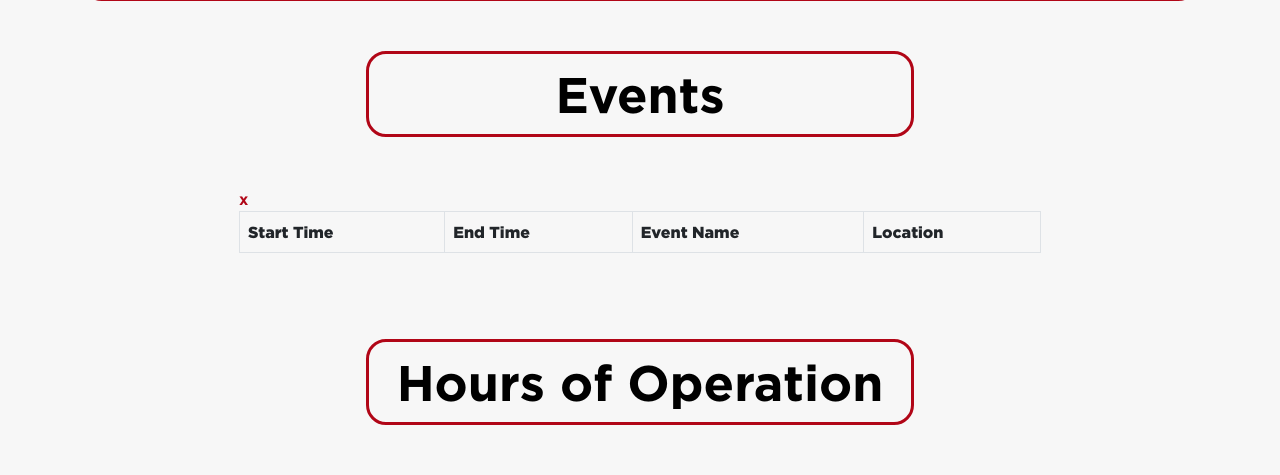
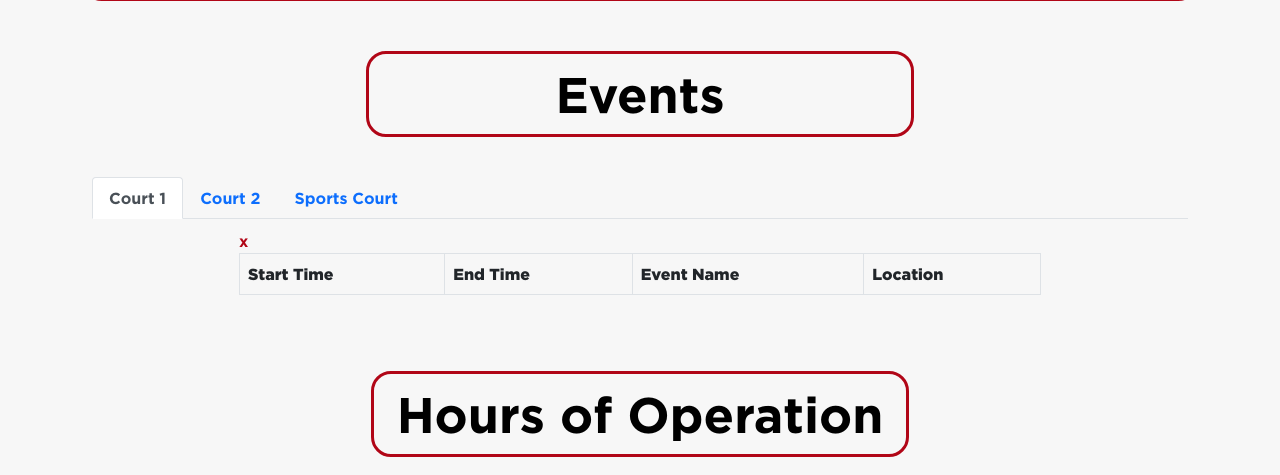
Before and after one commit to Nickdaco/GymNEU, a Flask app: template templates/home.html in a window 1280 px wide. Shown: the part 811-1286 px from the top of the page. Run offline with Flask 2, Linux system fonts and the light colour scheme; the template is opened without the code that fills it: most values are stand-ins (such as "Sample title", 1, 10 or a date in 2020); lists and menus that the app fills with data are empty.

Commit message:
Added tabs for the 3 Marino Courts. Currently super janky.

```diff
--- a/gym_percents.json
+++ b/gym_percents.json
@@ -8,14 +8,7 @@
         "Start Time": "5:30 AM"
       }
     ],
-    "Court 3": [
-      {
-        "End Time": "12:00 AM",
-        "Event": "Open Basketball",
-        "Location": "Marino Center - BB Ct3",
-        "Start Time": "5:30 AM"
-      }
-    ],
+    "Court 3": "No Events Today",
     "Multipurpose Room & Squash Courts": "No Events Today",
     "Open Skate": "No Events Today",
     "Open Swim": "No Events Today",
@@ -31,7 +24,7 @@
   "Gym-Availability-Percentage": {
     "Marino Center - 2nd Floor": 6,
     "Marino Center - 3rd Floor Select & Cardio": 6,
-    "Marino Center - 3rd Floor Weight Room": 6,
+    "Marino Center - 3rd Floor Weight Room": 90,
     "Marino Center - Gymnasium": 7,
     "Marino Center - Track": 5,
     "SquashBusters - 4th Floor": 10
--- a/templates/home.html
+++ b/templates/home.html
@@ -3,6 +3,7 @@
 <center><h1>Marino Center</h1></center>
 
 <div class="marino-info-container">
+
 
     <span>Marino Second Floor Capacity: </span>
     <div class="marino-second-floor-container">
@@ -39,15 +40,22 @@
 
 <div class="table-container">
     <center><h1>Events</h1></center>
-    <div class="marino-info-container-clear">
-        <table class="table table-bordered table-striped table-hover">
+
+<nav>
+  <div class="nav nav-tabs" id="nav-tab" role="tablist">
+    <button class="nav-link active" id="nav-home-tab" data-bs-toggle="tab" data-bs-target="#nav-home" type="button" role="tab" aria-controls="nav-home" aria-selected="true">Court 1</button>
+    <button class="nav-link" id="nav-profile-tab" data-bs-toggle="tab" data-bs-target="#nav-profile" type="button" role="tab" aria-controls="nav-profile" aria-selected="false">Court 2</button>
+    <button class="nav-link" id="nav-contact-tab" data-bs-toggle="tab" data-bs-target="#nav-contact" type="button" role="tab" aria-controls="nav-contact" aria-selected="false">Sports Court</button>
+  </div>
+</nav>
+<div class="tab-content" id="nav-tabContent">
+  <div class="tab-pane fade show active marino-info-container-clear" id="nav-home" role="tabpanel" aria-labelledby="nav-home-tab" >
+      <table class="table table-bordered table-striped table-hover">
             <thead>
+<!--            If there are no events at all today-->
+            {% if context["Events"]["Court 2"] == "No Events Today" %}
 
-<!--            If there are no events at all today-->
-            {% if context["Events"]["Court 2"] and context["Events"]["Court 3"] and context["Events"]["Sports Court"] ==
-            "No Events Today" %}
-
-            <h1> No Events Today... :( </h1>
+                <h1> No Events at Court 1 Today... :( </h1>
 
 <!--            If there are any events display them in the table-->
             {% else %}
@@ -72,6 +80,45 @@
                     </tr>
                     {% endfor %}
 
+                {% else %}
+                    {{ pass }}
+
+                {% endif %}
+            {% endfor %}
+            {% endif %}
+            </tbody>
+        </table>
+    </div>
+  <div class="tab-pane fade marino-info-container-clear" id="nav-profile" role="tabpanel" aria-labelledby="nav-profile-tab">
+       <table class="table table-bordered table-striped table-hover">
+            <thead>
+      <!--            If there are no events at all today-->
+            {% if context["Events"]["Court 3"] == "No Events Today" %}
+
+                <h1> No Events at Court 2 Today... :( </h1>
+
+<!--            If there are any events display them in the table-->
+            {% else %}
+            <tr>
+                <th scope="col">Start Time</th>
+                <th scope="col">End Time</th>
+                <th scope="col">Event Name</th>
+                <th scope="col">Location</th>
+            </tr>
+            </thead>
+            <tbody>
+
+            {% for key in context["Events"] %}
+
+                {% if key == "Court 3" %}
+                            <tr>
+                    {% for dictionary in context["Events"][key] %}
+                        <th scope="row">{{ dictionary['Start Time'] }}</th>
+                        <th scope="row">{{ dictionary['End Time'] }}</th>
+                        <th scope="row">{{ dictionary['Event'] }} </th>
+                        <th scope="row">{{ dictionary['Location'] }}</th>
+                    </tr>
+                    {% endfor %}
 
                 {% else %}
                     {{ pass }}
@@ -79,11 +126,51 @@
                 {% endif %}
             {% endfor %}
             {% endif %}
-
             </tbody>
         </table>
-    </div>
+  </div>
+  <div class="tab-pane fade marino-info-container-clear" id="nav-contact" role="tabpanel" aria-labelledby="nav-contact-tab">
+      <table class="table table-bordered table-striped table-hover">
+            <thead>
+      <!--            If there are no events at all today-->
+            {% if context["Events"]["Sports Court"] == "No Events Today" %}
+
+                <h1> No Events at Sports Court Today... :( </h1>
+
+<!--            If there are any events display them in the table-->
+            {% else %}
+            <tr>
+                <th scope="col">Start Time</th>
+                <th scope="col">End Time</th>
+                <th scope="col">Event Name</th>
+                <th scope="col">Location</th>
+            </tr>
+            </thead>
+            <tbody>
+
+            {% for key in context["Events"] %}
+
+                {% if key == "Sports Court" %}
+                            <tr>
+                    {% for dictionary in context["Events"][key] %}
+                        <th scope="row">{{ dictionary['Start Time'] }}</th>
+                        <th scope="row">{{ dictionary['End Time'] }}</th>
+                        <th scope="row">{{ dictionary['Event'] }} </th>
+                        <th scope="row">{{ dictionary['Location'] }}</th>
+                    </tr>
+                    {% endfor %}
+
+                {% else %}
+                    {{ pass }}
+
+                {% endif %}
+            {% endfor %}
+            {% endif %}
+            </tbody>
+        </table>
+  </div>
 </div>
+
 
 
 <!--HOURS -->
```
